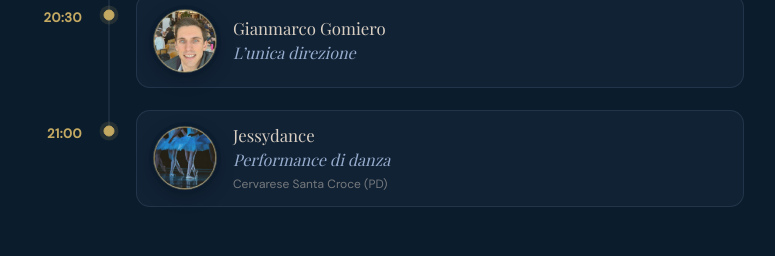
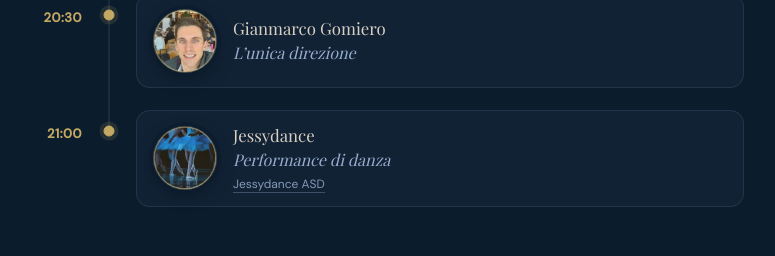
Before and after one commit to gianmarcogomiero/liberi-dal-successo, a plain HTML site: page index.html in a window 1280 px wide. Shown: the part 5256-5512 px from the top of the page, without its empty margins (252-1027 px from the left). Drawn offline with nearby package versions, Linux system fonts and the light colour scheme; a web font is replaced by a local one.

Commit message:
Programma: link "Jessydance ASD" nella card delle 21:00
Aggiunge la riga cliccabile "Jessydance ASD" (jessydanceasd9.wixsite.com)
nella card della performance, stesso stile/comportamento del link "Studio
Essere" di Michele Uliana (DM Sans, info secondaria, hover, nuova scheda).
Sostituisce la riga del comune per allineare la gerarchia a quella della
card di Michele (nome → intervento → realtà esterna).

Co-Authored-By: Claude Opus 4.8 <noreply@anthropic.com>

```diff
--- a/index.html
+++ b/index.html
@@ -1199,7 +1199,7 @@
           <div class="prog-meta">
             <p class="prog-name">Jessydance</p>
             <p class="prog-title">Performance di danza</p>
-            <p class="prog-place">Cervarese Santa Croce (PD)</p>
+            <p class="prog-place"><a href="https://jessydanceasd9.wixsite.com/website" target="_blank" rel="noopener">Jessydance ASD</a></p>
           </div>
         </div>
       </li>
```
